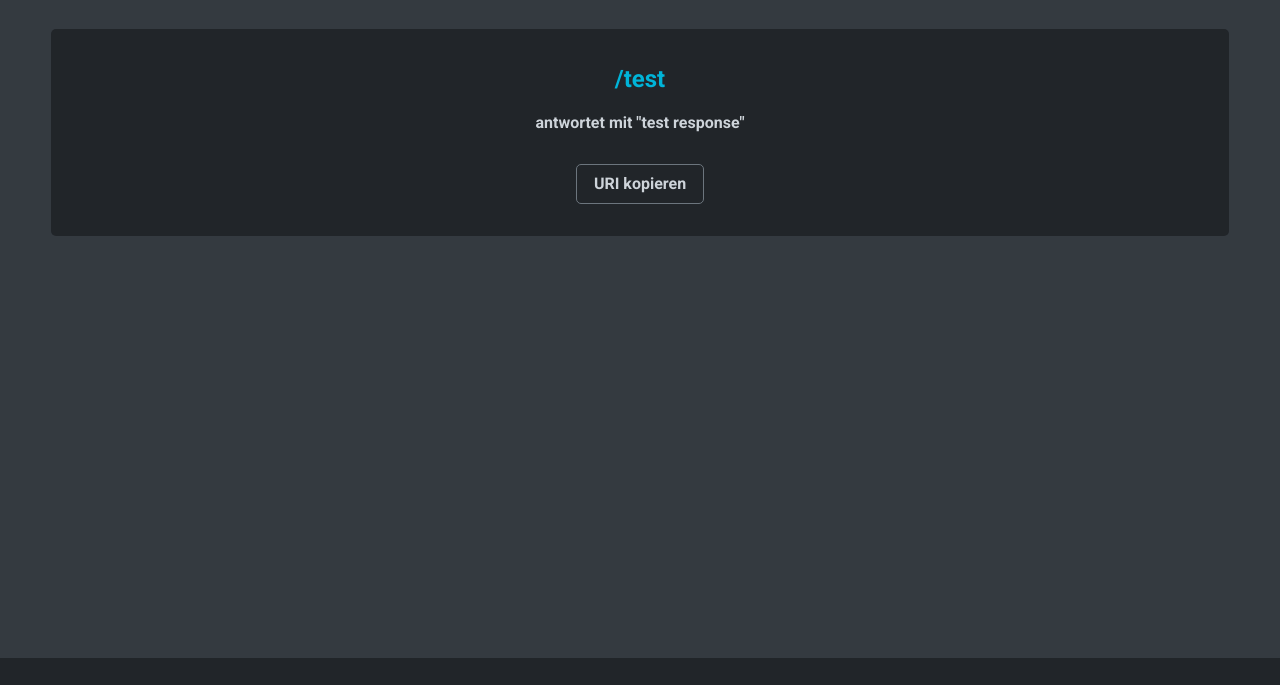
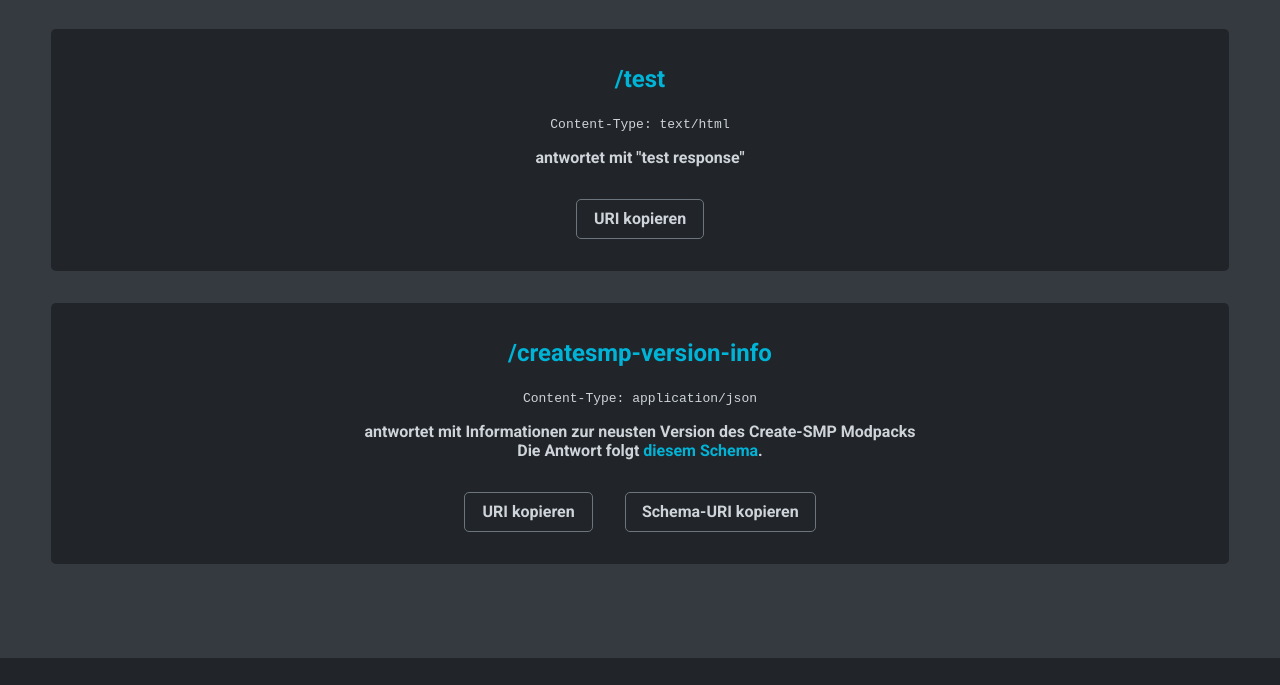
Before and after one commit to DevLung/DerLung-API, a website: page src/html/index.html in a window 1280 px wide. Shown: the part 59-744 px from the top of the page. Drawn offline with Linux system fonts and the light colour scheme.

Commit message:
add /createsmp-version-info/schema endpoint and add /createsmp-version-info to documentation

```diff
--- a/src/html/index.html
+++ b/src/html/index.html
@@ -16,13 +16,27 @@
             <h1>DerLung-API</h1>
         </header>
 
-        <div>
+        <div id="test">
             <h2><a href="https://api.derlung.com/test">/test</a></h2>
+            <code>Content-Type: text/html</code>
             <p>
                 antwortet mit "test response"
             </p>
             <section class="main_url_section">
                 <a class="main_url" onclick="copyUriToClipboard(this, 'https://api.derlung.com/test')">URI kopieren</a>
+            </section>
+        </div>
+
+        <div id="createsmp-version-info">
+            <h2><a href="https://api.derlung.com/createsmp-version-info">/createsmp-version-info</a></h2>
+            <code>Content-Type: application/json</code>
+            <p>
+                antwortet mit Informationen zur neusten Version des Create-SMP Modpacks<br>
+                Die Antwort folgt <a href="https://api.derlung.com/createsmp-version-info/schema">diesem Schema</a>.
+            </p>
+            <section class="main_url_section">
+                <a class="main_url" onclick="copyUriToClipboard(this, 'https://api.derlung.com/createsmp-version-info')">URI kopieren</a>
+                <a class="main_url" onclick="copyUriToClipboard(this, 'https://api.derlung.com/createsmp-version-info/schema')">Schema-URI kopieren</a>
             </section>
         </div>
     </section>
```
Also changed, not shown: src/server.js (+12 -1 lines).
